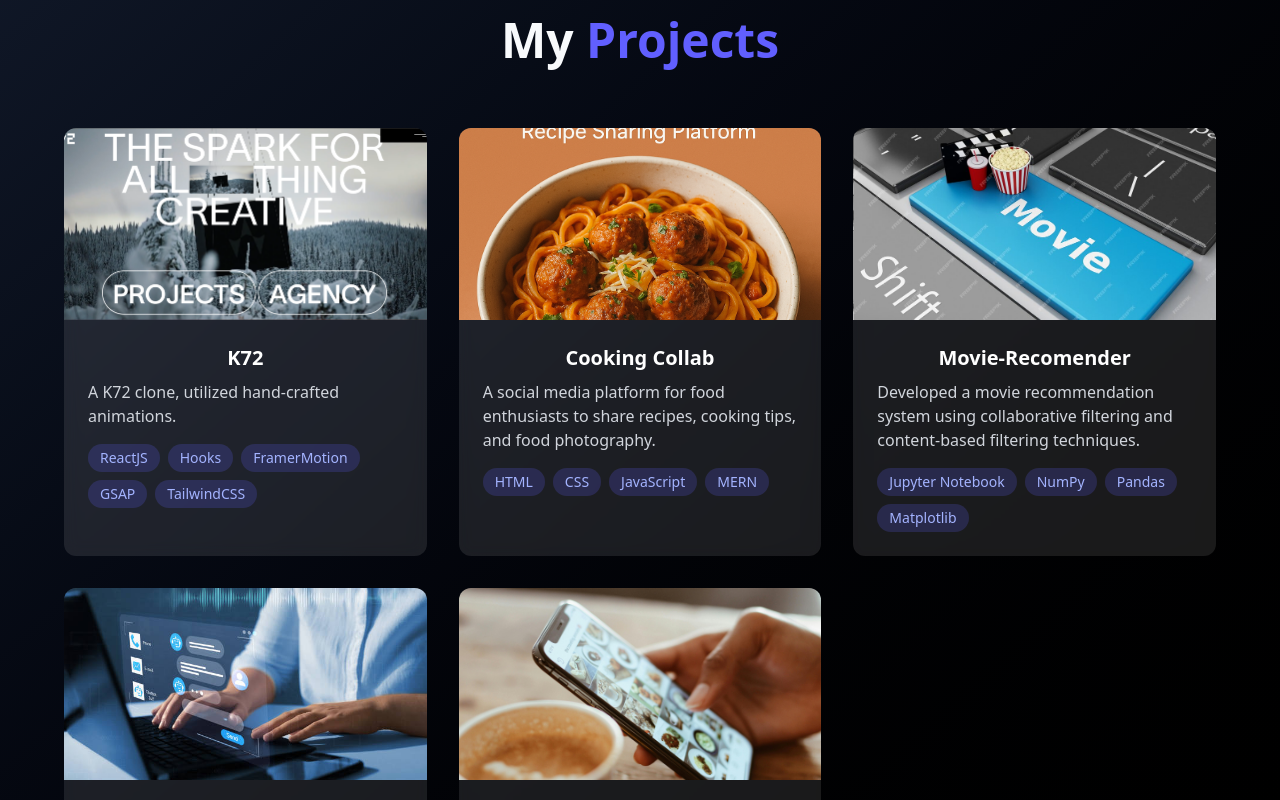
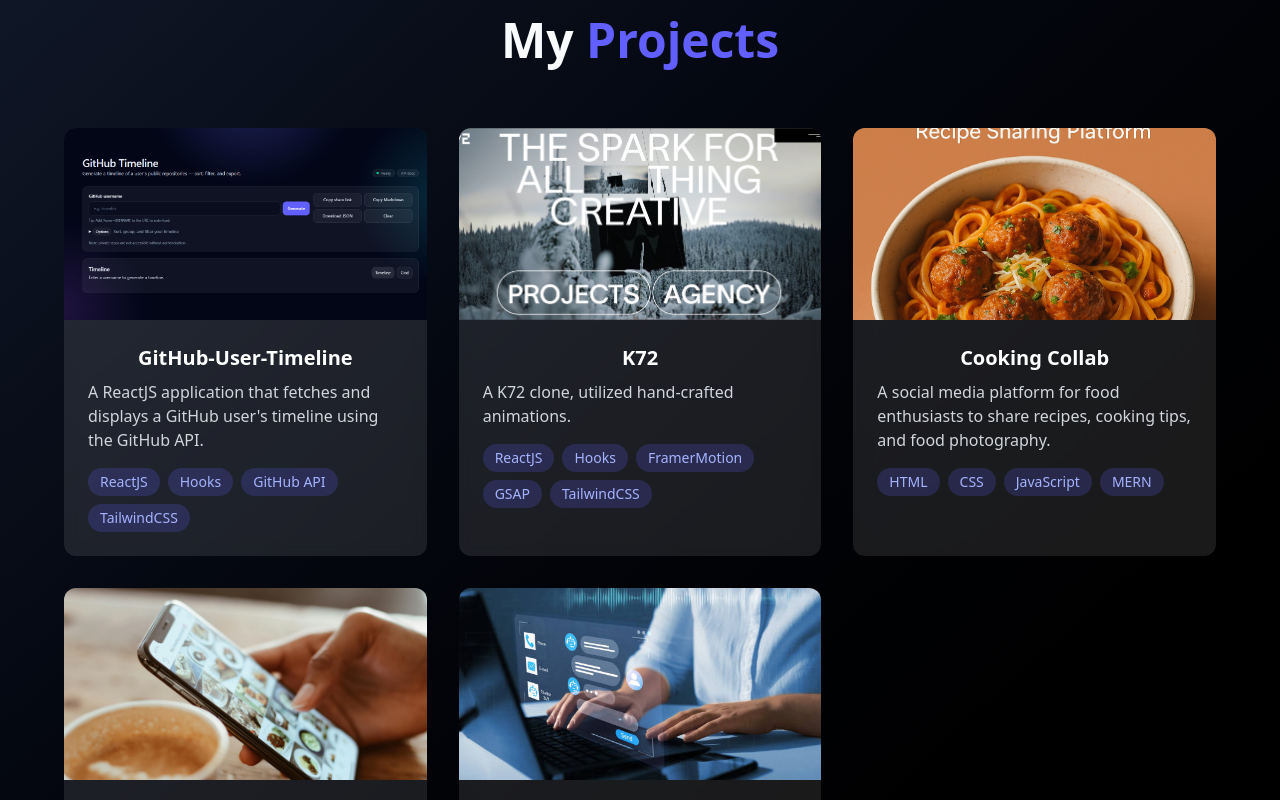
Before and after one commit to Ankurkumar45/Portfolio, a React (Vite) app: page / in a window 1280 px wide. Shown: the part 1280-2080 px from the top of the page. Built offline with nearby package versions, Linux system fonts and the light colour scheme.

Commit message:
Refactor code structure for improved readability and maintainability

```diff
--- a/src/components/Projects.jsx
+++ b/src/components/Projects.jsx
@@ -1,16 +1,24 @@
 import React from 'react';
-import project06 from '../assets/projects/K72.png';
-import project05 from '../assets/projects/CookingCollab.png';
-import project04 from '../assets/projects/movie-recommender.jpg';
-import project03 from '../assets/projects/voice-assistant.jpg';
-import project02 from '../assets/projects/food-delivery.jpg';
+import project05 from '../assets/projects/GitHub-User-Timeline.png'
+import project04 from '../assets/projects/K72.png';
+import project03 from '../assets/projects/CookingCollab.png';
+import project02 from '../assets/projects/voice-assistant.jpg';
+import project01 from '../assets/projects/food-delivery.jpg';
 
 const Projects = ({ lightMode, setLightMode }) => {
     const projects = [
         {
+            title: "GitHub-User-Timeline",
+            description: "A ReactJS application that fetches and displays a GitHub user's timeline using the GitHub API.",
+            image: `${project05}`,
+            tech: ["ReactJS", "Hooks", "GitHub API", "TailwindCSS"],
+            liveDemo: "https://generate-user-github-timeline-uris.vercel.app/",
+            github: "https://github.com/Ankurkumar45/generate-user-github-timeline.git"
+        },
+        {
             title: "K72",
             description: "A K72 clone, utilized hand-crafted animations.",
-            image: `${project06}`,
+            image: `${project04}`,
             tech: ["ReactJS", "Hooks", "FramerMotion", "GSAP", "TailwindCSS"],
             liveDemo: "https://animations-drab.vercel.app/",
             github: "https://github.com/Ankurkumar45/Animations/tree/main/k72"
@@ -18,24 +26,15 @@ const Projects = ({ lightMode, setLightMode }) => {
         {
             title: "Cooking Collab",
             description: "A social media platform for food enthusiasts to share recipes, cooking tips, and food photography.",
-            image: `${project05}`,
+            image: `${project03}`,
             tech: ["HTML", "CSS", "JavaScript", "MERN"],
             liveDemo: "https://recipe-sharing-platform-nine-lemon.vercel.app/",
             github: "https://github.com/Ankurkumar45/CookingCollab"
-        }
-        ,
-        {
-            title: "Movie-Recomender",
-            description: "Developed a movie recommendation system using collaborative filtering and content-based filtering techniques.",
-            image: `${project04}`,
-            tech: ["Jupyter Notebook", "NumPy", "Pandas", "Matplotlib"],
-            liveDemo: "https://demo.com",
-            github: "https://github.com/Ankurkumar45/Movie-Recomender"
         },
         {
             title: "Food Delivery",
             description: "A full-stack food delivery platform with real-time order tracking, secure payment integration, and an intuitive user interface.",
-            image: `${project03}`,
+            image: `${project01}`,
             tech: ["HTML", "CSS", "JavaScript", "MERN"],
             liveDemo: "https://ankurkumar45.github.io/food/pro/index.html",
             github: "https://github.com/Ankurkumar45/food"
```
Also changed, not shown: src/assets/projects/GitHub-User-Timeline.png (added).
